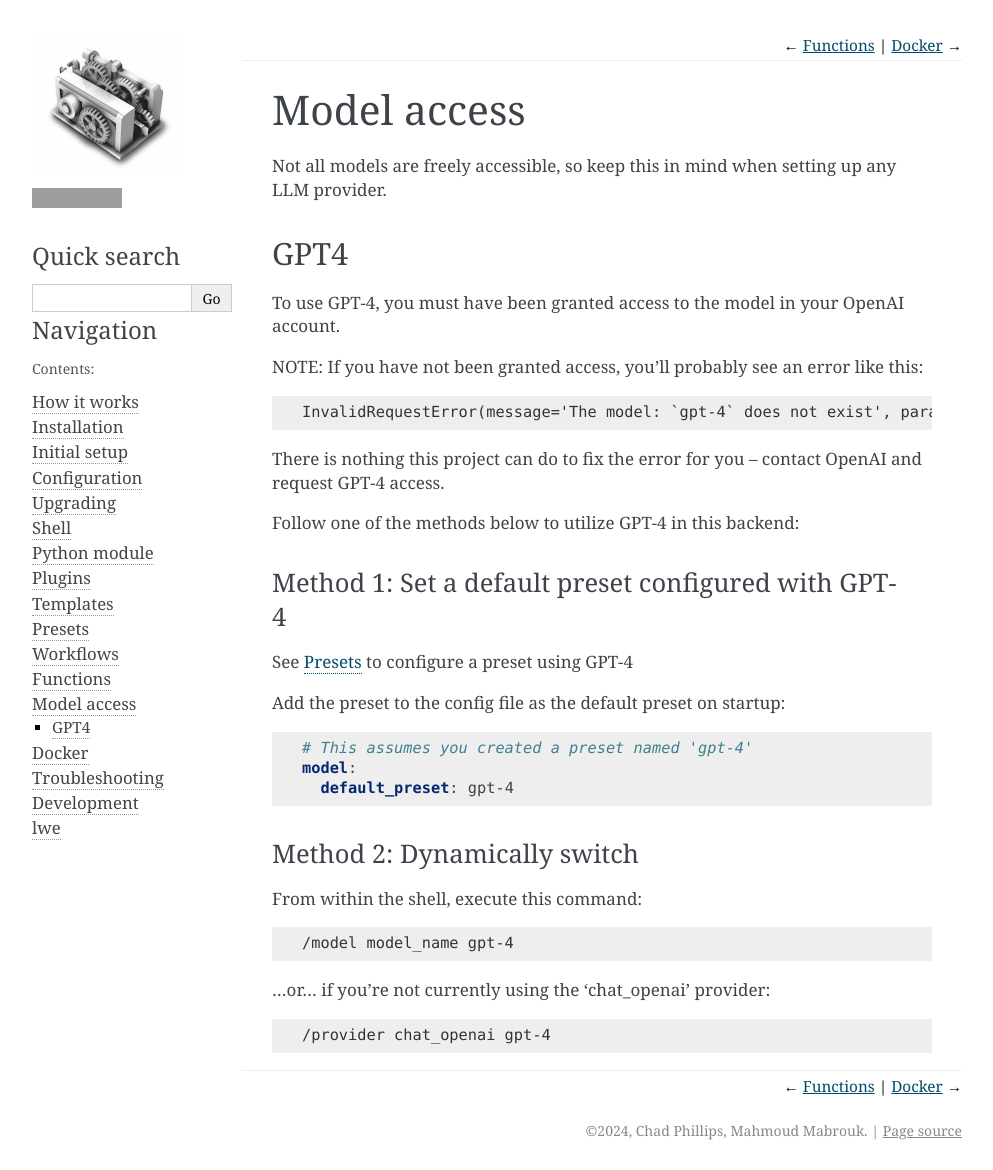
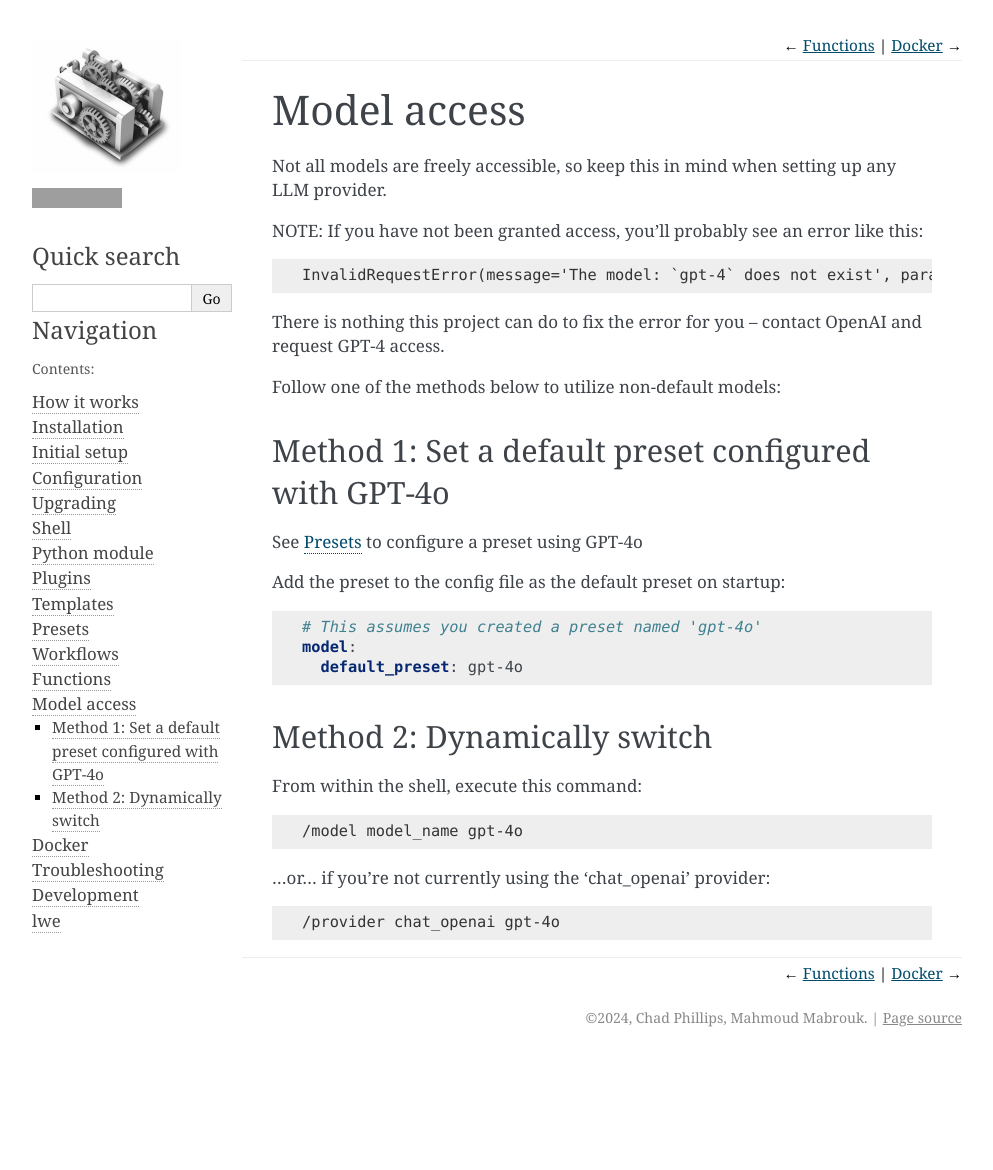
Before and after one commit to llm-workflow-engine/llm-workflow-engine, a Sphinx documentation site: the page built from docs/model_access.rst, in a window 1280 px wide. Shown: the whole page, without its empty margins (148-1141 px from the left). Built offline with Sphinx 7.4.7, drawn with Linux system fonts in a browser that asks for light colours; after the commit the page ends 1057 px from its top, so only the background shows below that; grey boxes are pictures that could not be loaded.

Commit message:
add gpt-4o model, use as default

```diff
--- a/docs/functions.rst
+++ b/docs/functions.rst
@@ -91,7 +91,7 @@
      # return_on_function_response: true
    model_customizations:
      # Other attributes.
-     model_name: gpt-4
+     model_name: gpt-4o
      model_kwargs:
        # Functions are added under this key, as a list of function names.
        # Multiple functions can be added.
--- a/docs/model_access.rst
+++ b/docs/model_access.rst
@@ -3,13 +3,6 @@
 ===============================================
 
 Not all models are freely accessible, so keep this in mind when setting up any LLM provider.
-
-
------------------------------------------------
-GPT4
------------------------------------------------
-
-To use GPT-4, you must have been granted access to the model in your OpenAI account.
 
 NOTE: If you have not been granted access, you'll probably see an error like this:
 
@@ -19,22 +12,21 @@
 
 There is nothing this project can do to fix the error for you -- contact OpenAI and request GPT-4 access.
 
-Follow one of the methods below to utilize GPT-4 in this backend:
-
+Follow one of the methods below to utilize non-default models:
 
 ^^^^^^^^^^^^^^^^^^^^^^^^^^^^^^^^^^^^^^^^^^^^^^^^^^^^
-Method 1: Set a default preset configured with GPT-4
+Method 1: Set a default preset configured with GPT-4o
 ^^^^^^^^^^^^^^^^^^^^^^^^^^^^^^^^^^^^^^^^^^^^^^^^^^^^
 
-See :ref:`presets_doc` to configure a preset using GPT-4
+See :ref:`presets_doc` to configure a preset using GPT-4o
 
 Add the preset to the config file as the default preset on startup:
 
 .. code-block:: yaml
 
-   # This assumes you created a preset named 'gpt-4'
+   # This assumes you created a preset named 'gpt-4o'
    model:
-     default_preset: gpt-4
+     default_preset: gpt-4o
 
 
 ^^^^^^^^^^^^^^^^^^^^^^^^^^^^^^^^^^^^^^^^^^^^^^^
@@ -45,10 +37,10 @@
 
 .. code-block:: console
 
-   /model model_name gpt-4
+   /model model_name gpt-4o
 
 ...or... if you're not currently using the 'chat_openai' provider:
 
 .. code-block:: console
 
-   /provider chat_openai gpt-4
+   /provider chat_openai gpt-4o
```
Also changed, not shown: 11 other files.
